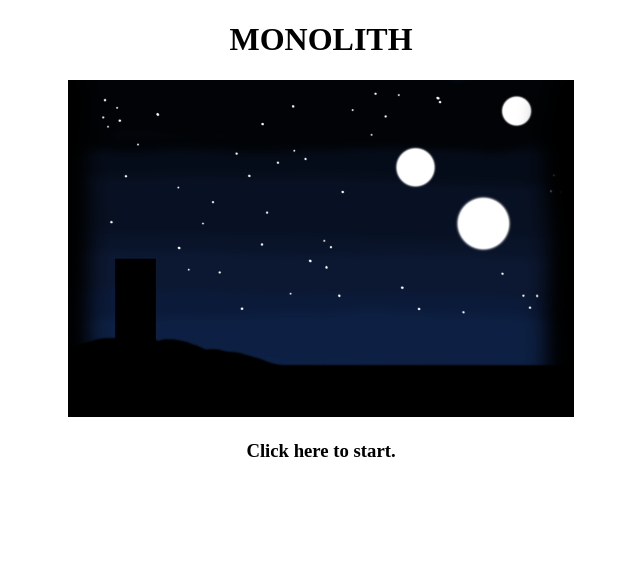
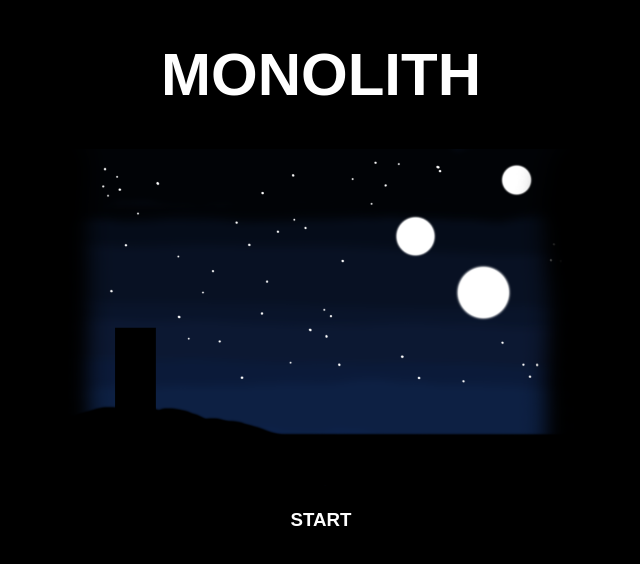
Before and after one commit to jayvalentine/monolith, a plain HTML site: page index.html in a window 1280 px wide. Shown: the whole page, without its empty margins (319-959 px from the left). Drawn offline with Linux system fonts and the light colour scheme.

Commit message:
Added stylesheet

```diff
--- a/index.html
+++ b/index.html
@@ -7,6 +7,7 @@
   <meta name="author" content="Jay Valentine">
   <meta name="description" content="A game about guiding alien races to the stars.">
   <link rel="icon" href="MonolithIcon.ico">
+  <link rel="stylesheet" type="text/css" href="style.css">
 </head>
 
 <body>
@@ -16,7 +17,7 @@
       <img src="Monolith.png" alt="Monolith Cover Art" style="width:40%;height:40%">
     </div>
     <div id="StartText" style="text-align:center">
-      <h3>Click here to start.</h3>
+      <h3>START</h3>
     </div>
   </div>
 </body>
--- /dev/null
+++ b/style.css
@@ -0,0 +1,14 @@
+body {
+  background-color: #000000;
+}
+
+h1 {
+  color: #FFFFFF;
+  font-family: Arial, Helvetica, sans-serif;
+  font-size: 60px;
+}
+
+h3 {
+  color: #FFFFFF;
+  font-family: Arial, Helvetica, sans-serif;
+}
```
